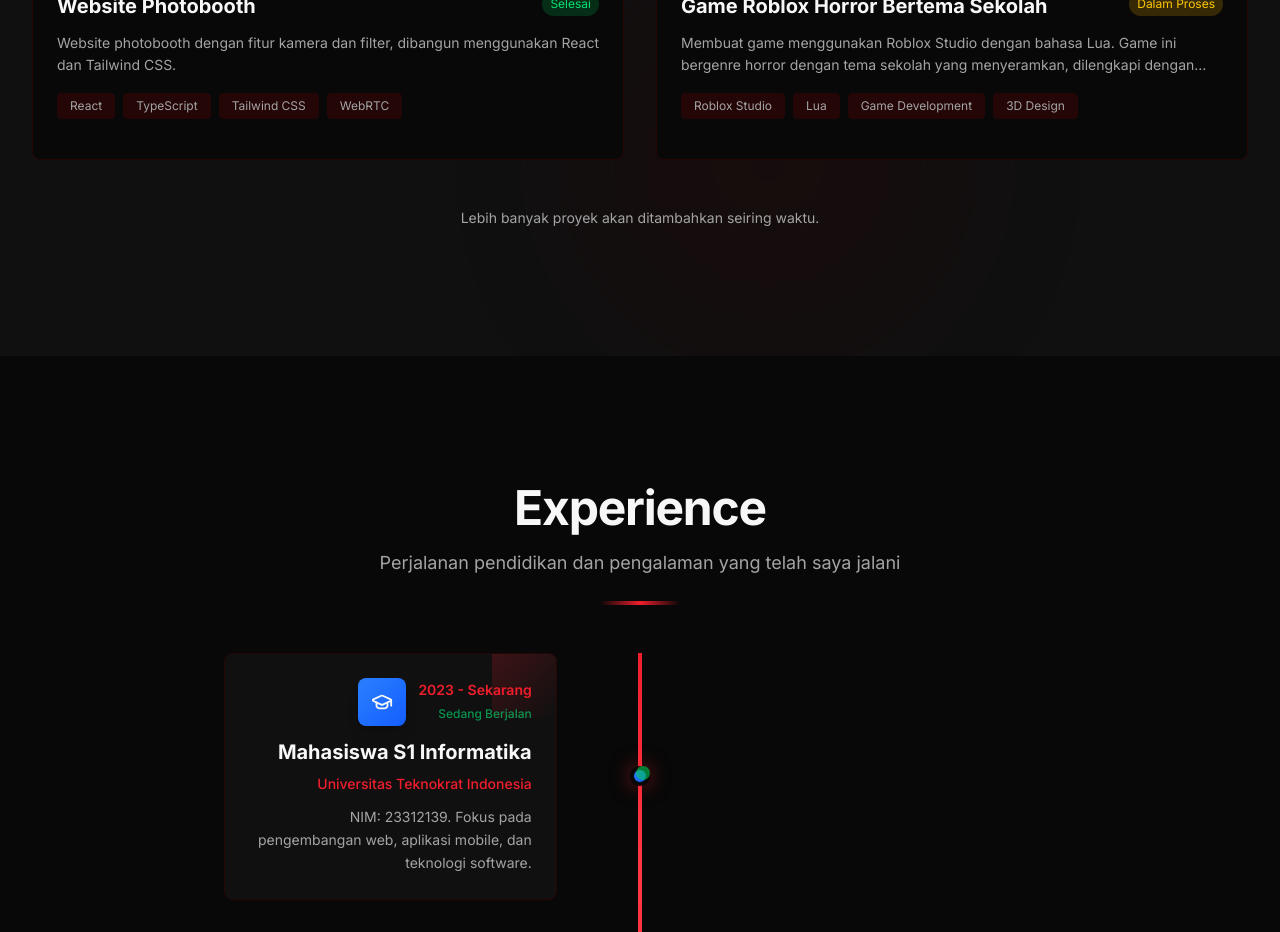
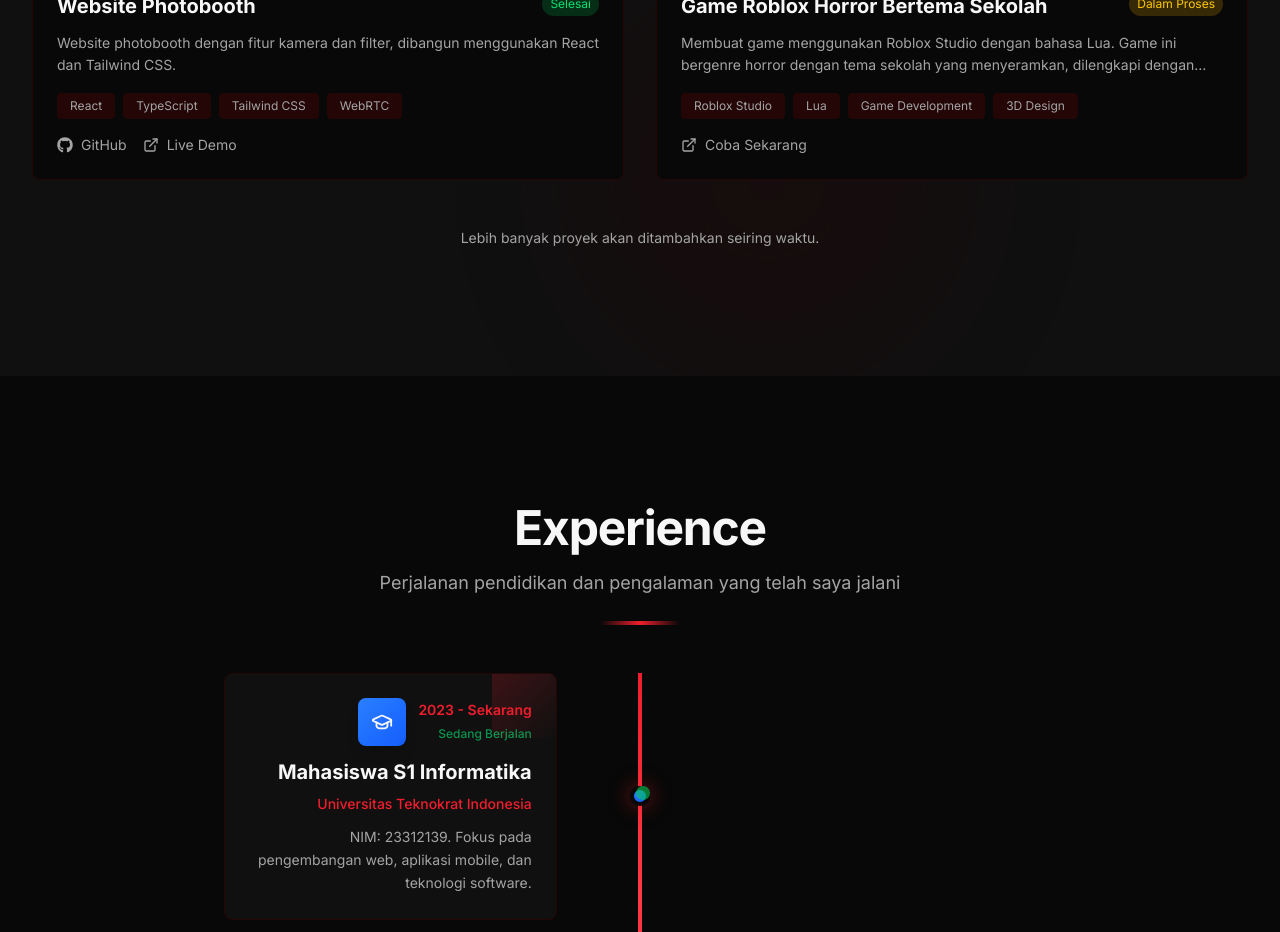
Before and after one commit to rafiktb21-design/rafi-portfolio, a React (Vite) app: page / in a window 1280 px wide. Shown: the part 2840-3772 px from the top of the page. Built offline with nearby package versions, Linux system fonts and the light colour scheme.

Commit message:
Add links to Photobooth and Roblox game projects

```diff
--- a/src/components/ProjectCard.tsx
+++ b/src/components/ProjectCard.tsx
@@ -144,6 +144,11 @@ export function ProjectCard({ project }: ProjectCardProps) {
                   <Download size={16} />
                   Download
                 </>
+              ) : project.liveUrl.includes('roblox.com') ? (
+                <>
+                  <ExternalLink size={16} />
+                  Coba Sekarang
+                </>
               ) : (
                 <>
                   <ExternalLink size={16} />
--- a/src/data/projects.ts
+++ b/src/data/projects.ts
@@ -36,6 +36,8 @@ export const projects: Project[] = [
     description: 'Website photobooth dengan fitur kamera dan filter, dibangun menggunakan React dan Tailwind CSS.',
     technologies: ['React', 'TypeScript', 'Tailwind CSS', 'WebRTC'],
     thumbnail: '/images/project-photobooth.png',
+    githubUrl: 'https://github.com/rafiktb21-design/rafy-PhotoBooth',
+    liveUrl: 'https://rafy-photo-booth.vercel.app/',
     status: 'completed',
   },
   {
@@ -44,6 +46,7 @@ export const projects: Project[] = [
     description: 'Membuat game menggunakan Roblox Studio dengan bahasa Lua. Game ini bergenre horror dengan tema sekolah yang menyeramkan, dilengkapi dengan atmosfer yang mencekam, efek suara yang mendukung, dan gameplay puzzle yang menantang.',
     technologies: ['Roblox Studio', 'Lua', 'Game Development', '3D Design'],
     thumbnail: '/images/project-roblox-game.png',
+    liveUrl: 'https://www.roblox.com/share?code=c028cb20c5e4374ca604ee196b79e42c&type=ExperienceDetails&stamp=1792070322375',
     status: 'in-progress',
   },
 ];
```
